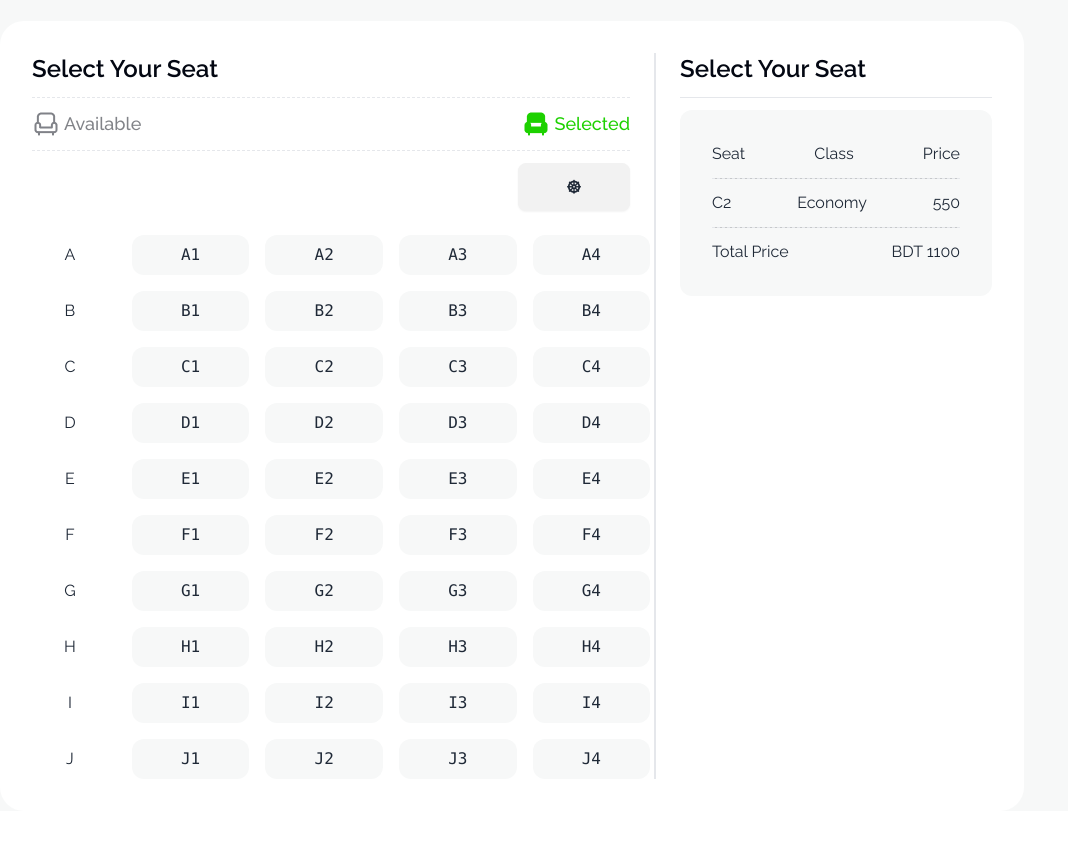
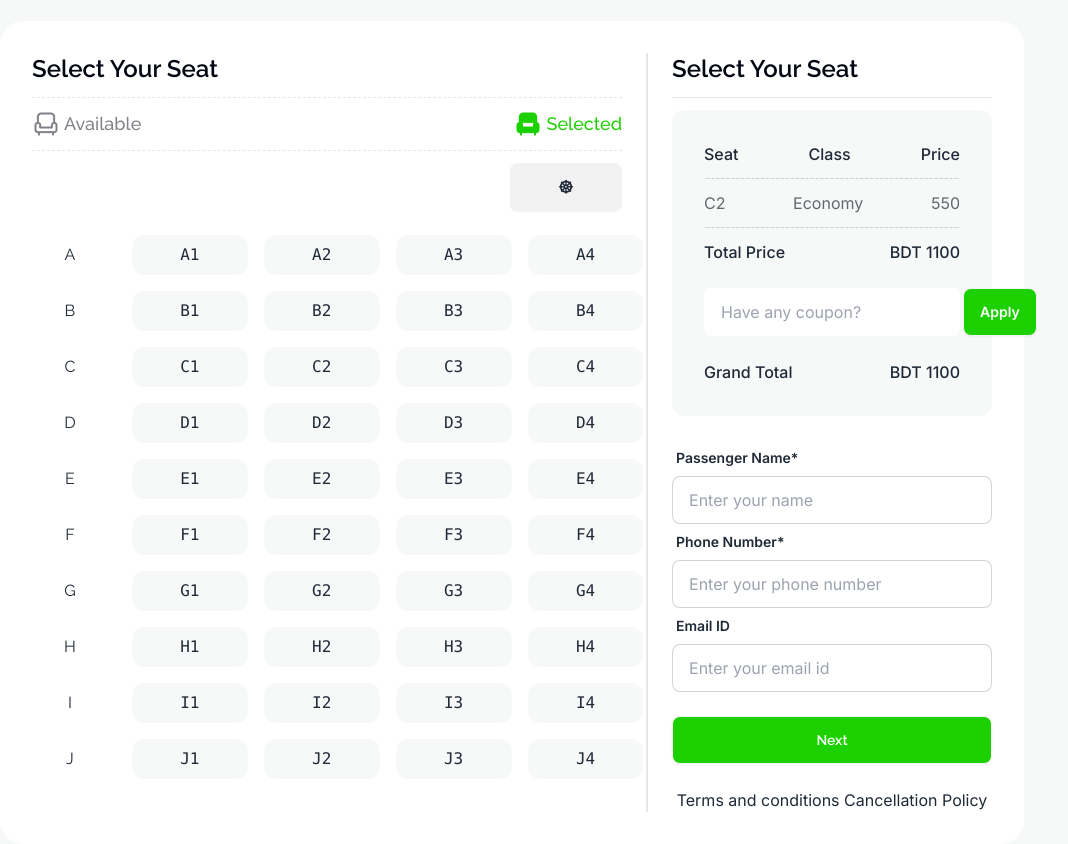
Before and after one commit to JannatulAfrozFaria/smart-ticketing, a plain HTML site: page index.html in a window 1280 px wide. Shown: the part 2312-3156 px from the top of the page, without its empty margins (128-1196 px from the left). Before the commit the page ends 3123 px from the top, so only its background shows below. Drawn offline with nearby package versions, Linux system fonts and the light colour scheme.

Commit message:
passenger details added

```diff
--- a/index.html
+++ b/index.html
@@ -236,29 +236,72 @@
                 </div>
             </div>
             <!-- select seat right part -->
-            <div class="w-full lg:w-1/3">
+            <div class="w-full lg:w-1/3 inter">
                 <div class="text-left font-semibold text-2xl text-[#030712]">
-                    <p>Select Your Seat</p>
+                    <p class="raleway">Select Your Seat</p>
                     <hr class="my-3">
                 </div>
                 <!-- calculation of ticket price -->
                 <div class="bg-[#F7F8F8] rounded-xl p-8">
-                    <div class="flex flex-row justify-between">
+                    <div class="flex flex-row justify-between text-base font-medium">
                         <p>Seat</p>
                         <p>Class</p>
                         <p>Price</p>
                     </div>
                     <hr class="my-3 bg-[#03071233] border-dashed">
-                    <div class="flex flex-row justify-between">
+                    <div class="flex flex-row justify-between text-[#03071299] font-normal">
                         <p>C2</p>
                         <p>Economy</p>
                         <p>550</p>
                     </div>
                     <hr class="my-3 bg-[#03071233] border-dashed">
-                    <div class="flex flex-row justify-between">
+                    <div class="flex flex-row justify-between text-base font-medium">
                         <p>Total Price</p>
                         <p>BDT <span>1100</span></p>
                     </div>
+                    <!-- coupon code input -->
+                    <div class="mb-6 lg:mb-0">
+                        <label class="input flex flex-col lg:flex-row items-center gap-0 lg:gap-2 p-4 my-6">
+                            <input type="text" class="grow" placeholder="Have any coupon?" />
+                            <button class="btn bg-[#1DD100] text-white hidden lg:block">Apply</button>
+                        </label>
+                        <button class="btn bg-[#1DD100] text-white block lg:hidden">Apply</button>
+                    </div>
+                    <div class="flex flex-row justify-between text-base font-medium">
+                        <p>Grand Total</p>
+                        <p>BDT <span>1100</span></p>
+                    </div>
+                </div>
+                <!-- Passenger Input-->
+                <div class="mt-6">
+                    <label class="form-control w-full max-w-xs">
+                        <div class="label">
+                          <span class="label-text font-semibold">Passenger Name*</span>
+                        </div>
+                        <input type="text" placeholder="Enter your name" class="input input-bordered w-full max-w-xs" />
+                    </label>
+                    <label class="form-control w-full max-w-xs">
+                        <div class="label">
+                          <span class="label-text font-semibold">Phone Number*</span>
+                        </div>
+                        <input type="number" placeholder="Enter your phone number" class="input input-bordered w-full max-w-xs" />
+                    </label>
+                    <label class="form-control w-full max-w-xs">
+                        <div class="label">
+                          <span class="label-text font-semibold">Email ID</span>
+                        </div>
+                        <input type="email" placeholder="Enter your email id" class="input input-bordered w-full max-w-xs" />
+                    </label>
+                </div>
+
+                <!-- button-Next----Functionality -->
+                <div class="my-6">
+                    <button class=" btn raleway bg-[#1DD100] w-full text-white">Next</button>
+                </div>
+                <!-- terms and conditions -->
+                <div>
+                    <a >Terms and conditions</a>
+                    <a class="text-">Cancellation Policy</a>
                 </div>
             </div>
         </div>
```
